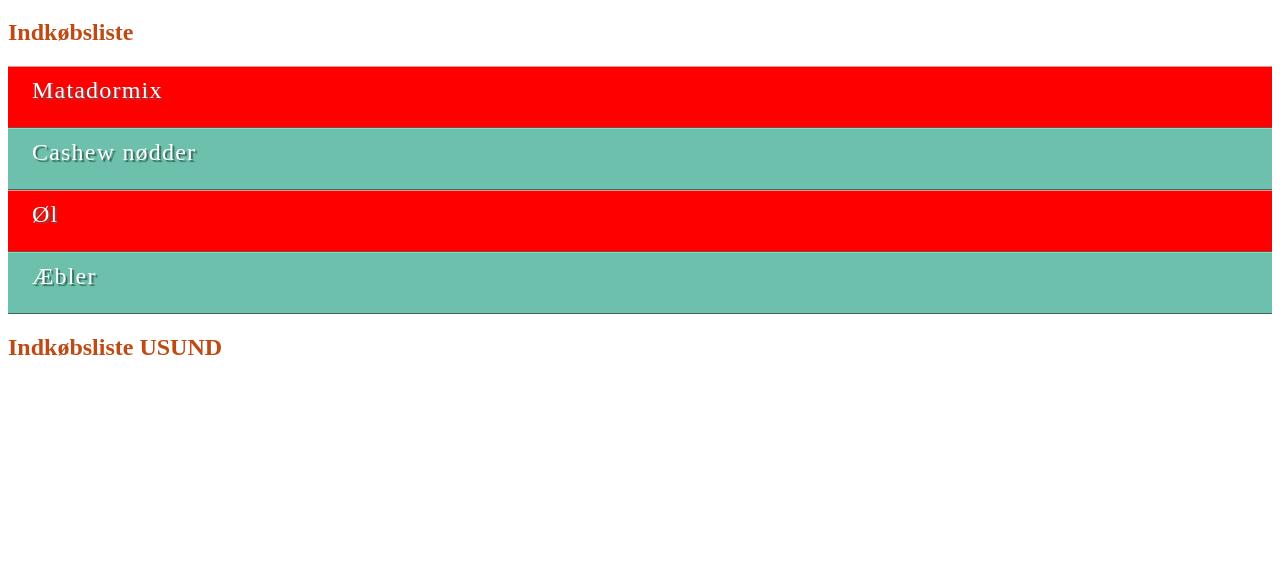
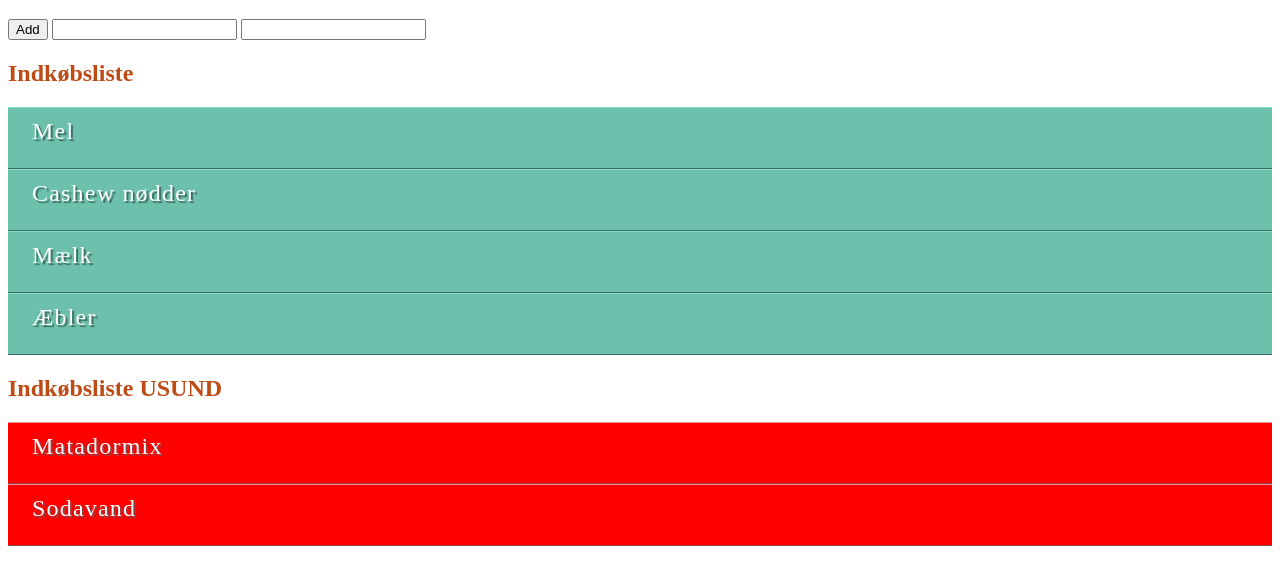
Before and after one commit to zealande2019/typescriptdom-sofu0185, a website built with webpack: page src/index.htm in a window 1280 px wide. Shown: the part 61-646 px from the top of the page. Built offline with nearby package versions, Linux system fonts and the light colour scheme.

Commit message:
first commit

```diff
--- a/src/index.htm
+++ b/src/index.htm
@@ -8,6 +8,11 @@
 
 <body>
   <h1>Manipulate the DOM</h1>
+  <input id="butn" type="button" value="Add">
+  <input type="text" name="" id="name">
+  <input type="text" name="" id="type">
+
+
   <h2>Indkøbsliste</h2>
   <div>
     <ul id="liste">
--- a/src/js/index.ts
+++ b/src/js/index.ts
@@ -1 +1,44 @@
 //Her skal du skrive din typescriptkode
+
+let element1: HTMLElement = document.getElementById('1');
+let elements1: HTMLCollectionOf<Element> = document.getElementsByClassName('usundt');
+
+for (let i = 0; i  < elements1.length; ++i) {
+    document.getElementById('listeUsund').appendChild(elements1[0]);
+
+}
+
+document.getElementById('2').setAttribute('hidden', 'true');
+
+let parentToElement1: HTMLElement = document.getElementById('2').parentElement;
+
+let newElement: HTMLElement =  document.createElement('li');
+newElement.setAttribute('class', 'usundt');
+newElement.innerText = 'Sodavand';
+
+parentToElement1.appendChild(newElement);
+
+let liste: HTMLElement = document.getElementById('liste');
+let newElement2: HTMLElement = document.createElement('li');
+newElement2.setAttribute('class', 'sundt');
+newElement2.innerText = 'Mel';
+
+liste.insertBefore(newElement2, liste.children[0]);
+
+let newElement3: HTMLElement = document.createElement('li');
+newElement3.setAttribute('class', 'sundt');
+newElement3.innerText = 'Mælk';
+liste.children[1].insertAdjacentElement('afterend', newElement3);
+
+
+
+document.getElementById('butn').addEventListener('click', function()
+{
+    let thing: string = document.getElementById('name').innerText;
+    let type: string = document.getElementById('type').innerHTML;
+
+    let newElement3: HTMLElement = document.createElement('li');
+    newElement3.setAttribute('class', type);
+    newElement3.innerText = thing;
+    document.getElementById('liste').appendChild(newElement3);
+});
```
